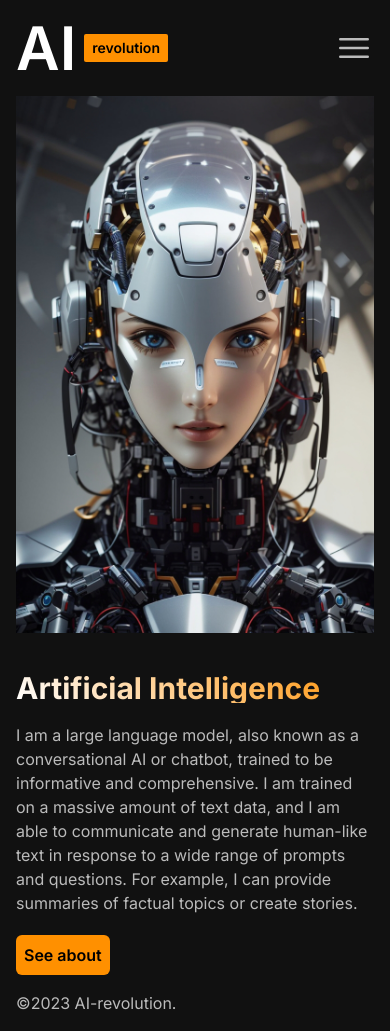
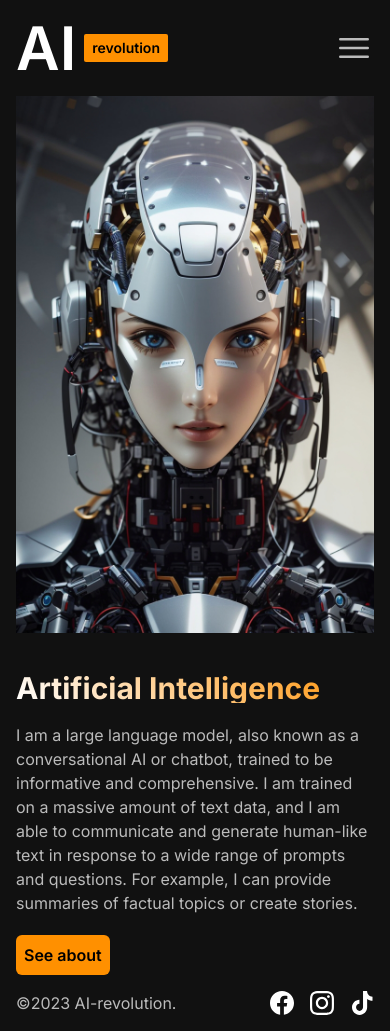
Before and after one commit to teolex2020/airevolution, a Next.js app: page / in a window 390 px wide. Built offline with nearby package versions, Linux system fonts and the light colour scheme.

Commit message:
social media

```diff
--- a/src/components/footer/Foter.jsx
+++ b/src/components/footer/Foter.jsx
@@ -3,35 +3,38 @@ import Image from 'next/image'
 
 const Footer = () => {
 	return (
-		<div className='py-4 text-center flex justify-between'>
+		<div className='py-4 flex justify-between '>
 			<div>©2023 AI-revolution.</div>
-			<div className='flex space-x-6'>
-				<a href='https://www.facebook.com/O.Teplyk'>
-					<div className='hidden md:flex flex-1 relative w-6 h-6'>
+			<div className='flex flex-row space-x-4 '>
+
+
+					<a href='https://www.facebook.com/O.Teplyk' >
+						<div className=' relative w-6 h-6'>
 							<Image
 								src='/Facebook.svg'
 								alt=''
 								fill
 								priority
 								className='object-contain '
-							sizes='(min-width: 500px) 50vw, 100vw'
 							/>
 						</div>
 					</a>
+
+
 				<a href='https://www.instagram.com/newtom1983/'>
-					<div className='hidden md:flex flex-1 relative w-6 h-6'>
+					<div className='relative w-6 h-6'>
 						<Image
 							src='/Instagram.svg'
 							alt=''
 							fill
 							priority
 							className='object-contain '
-							sizes='(min-width: 500px) 50vw, 100vw'
+							sizes='(min-width: 20px) 50vw, 100vw'
 						/>
 					</div>
 				</a>
 				<a href='https://www.tiktok.com/@alexai2023?lang=en'>
-					<div className='hidden md:flex flex-1 relative w-6 h-6'>
+					<div className=' relative w-6 h-6'>
 						<Image
 							src='/TikTok.svg'
 							alt=''
```
Lines whose indentation alone changed are shown as unchanged.
